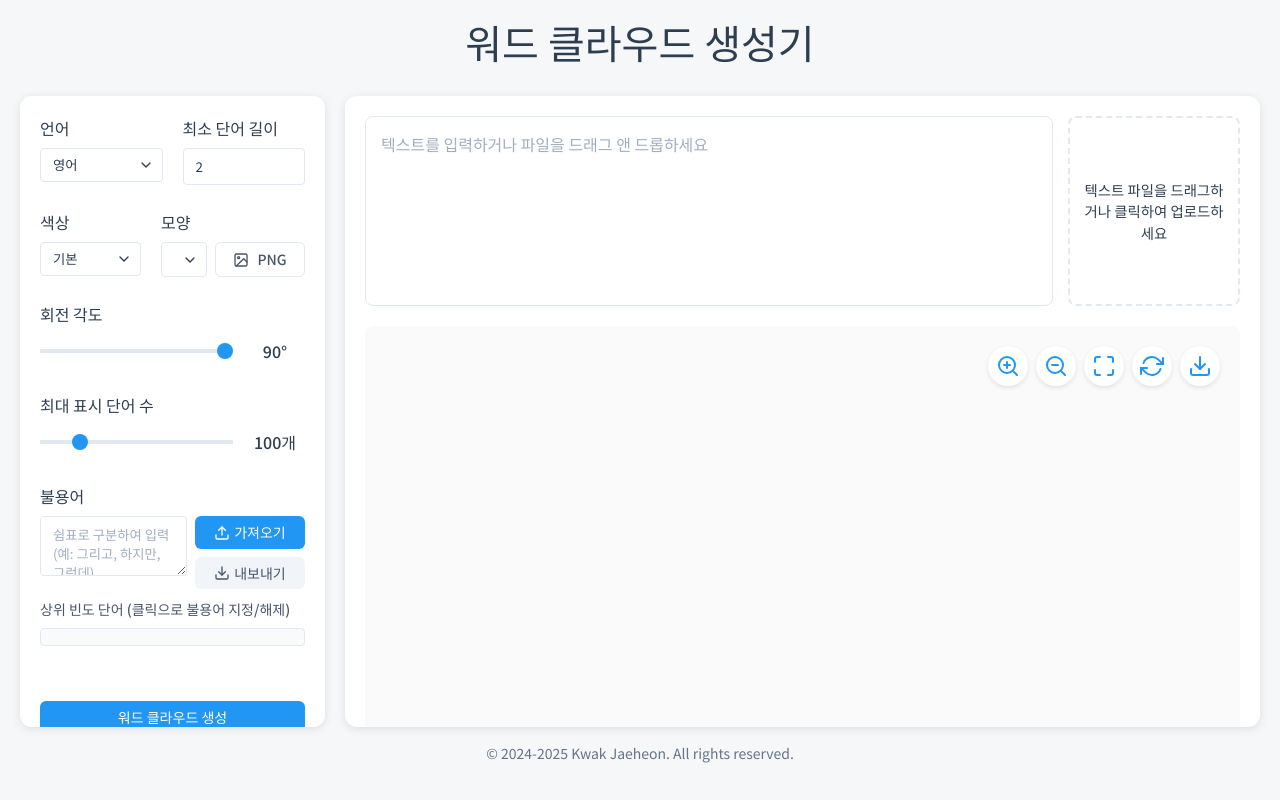
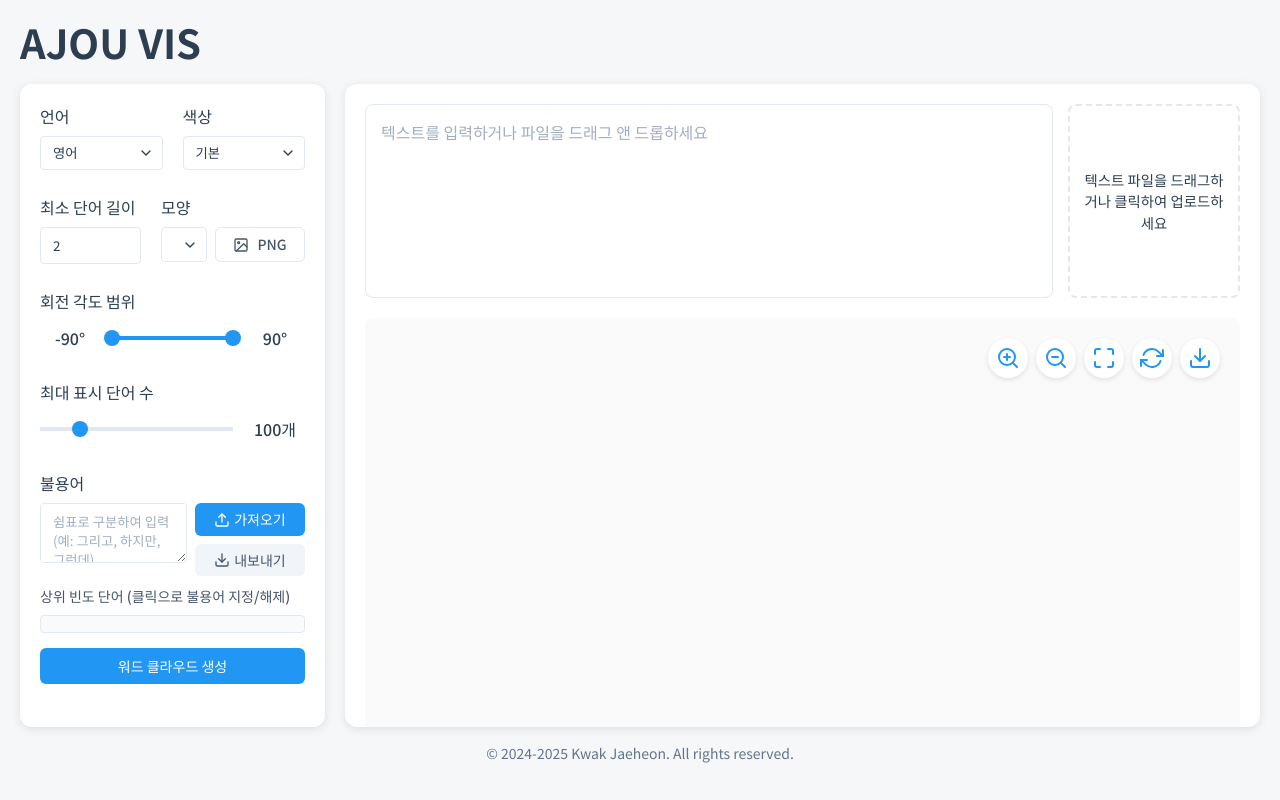
Before and after one commit to honeykwak/word-cloud-maker, a React (Vite) app: page / in a window 1280 px wide. Built offline with nearby package versions, Linux system fonts and the light colour scheme.

Commit message:
fixrotaing logic

```diff
--- a/src/App.tsx
+++ b/src/App.tsx
@@ -46,14 +46,14 @@ const Container = styled.div`
 `;
 
 const Title = styled.h1`
-  text-align: center;
+  text-align: left;
   color: #2c3e50;
-  margin-bottom: 2rem;
+  margin-bottom: 20px;
   font-size: 2.5rem;
 
   @media (max-width: 768px) {
     font-size: 2rem;
-    margin-bottom: 1.5rem;
+    margin-bottom: 15px;
   }
 `;
 
@@ -151,6 +151,7 @@ const App: React.FC = () => {
   const [isGenerating, setIsGenerating] = useState(false);
   const [options, setOptions] = useState<WordCloudOptions>({
     rotationEnabled: true,
+    minRotation: -90,
     maxRotation: 90,
     shape: 'square',
     colorTheme: 'default',
@@ -251,7 +252,7 @@ const App: React.FC = () => {
     <>
       <GlobalStyle />
       <Container>
-        <Title>워드 클라우드 생성기</Title>
+        <Title>AJOU VIS</Title>
         <Layout>
           <ControlPanelContainer>
             <ControlPanel
--- a/src/components/ControlPanel.tsx
+++ b/src/components/ControlPanel.tsx
@@ -4,6 +4,7 @@ import { WordCloudOptions } from '../types';
 import { FiDownload, FiUpload, FiCheck, FiX, FiImage } from 'react-icons/fi';
 import TopWordsSelector from './TopWordsSelector';
 import { createShapeFromPNG } from '../utils/shapeUtils';
+import RangeSlider from './RangeSlider';
 
 interface ControlPanelProps {
   options: WordCloudOptions;
@@ -27,12 +28,12 @@ const Container = styled.div`
   @media (max-width: 1024px) {
     margin-top: 0;
     display: grid;
-    grid-template-columns: repeat(4, 1fr);
+    grid-template-columns: repeat(2, 1fr);
     gap: 15px;
     overflow: auto;
 
-    & > *:nth-child(5),
-    & > *:nth-child(6) {
+    & > *:nth-child(3),
+    & > *:nth-child(4) {
       grid-column: span 2;
     }
   }
@@ -628,23 +629,6 @@ const ControlPanel: React.FC<ControlPanelProps> = ({
 
         <Section>
           <Title>
-            최소 단어 길이
-            <InputContainer>
-              <Input
-                type="number"
-                value={options.minWordLength}
-                onChange={(e) => handleChange('minWordLength', Number(e.target.value))}
-                min={1}
-                max={10}
-              />
-            </InputContainer>
-          </Title>
-        </Section>
-      </SectionRow>
-
-      <SectionRow>
-        <Section>
-          <Title>
             색상
             <InputContainer>
               <Select
@@ -655,6 +639,23 @@ const ControlPanel: React.FC<ControlPanelProps> = ({
                 <option value="warm">따뜻한 색상</option>
                 <option value="cool">차가운 색상</option>
               </Select>
+            </InputContainer>
+          </Title>
+        </Section>
+      </SectionRow>
+
+      <SectionRow>
+        <Section>
+          <Title>
+            최소 단어 길이
+            <InputContainer>
+              <Input
+                type="number"
+                value={options.minWordLength}
+                onChange={(e) => handleChange('minWordLength', Number(e.target.value))}
+                min={1}
+                max={10}
+              />
             </InputContainer>
           </Title>
         </Section>
@@ -734,36 +735,34 @@ const ControlPanel: React.FC<ControlPanelProps> = ({
 
       <Section>
         <Title>
-          회전 각도
+          회전 각도 범위
           <InputContainer>
-            <SliderContainer>
-              <Slider
-                className="stepped"
-                type="range"
+            <RangeSlider
               min={-90}
               max={90}
-                value={options.maxRotation}
               step={15}
-                onChange={(e) => {
-                  const value = Number(e.target.value);
-                  handleChange('rotationEnabled', value !== 0);
-                  handleChange('maxRotation', value);
+              minValue={options.minRotation}
+              maxValue={options.maxRotation}
+              onChange={(min, max) => {
+                // 두 핸들이 같은 값을 가지면 특정 각도로 고정, 아니면 범위 지정
+                const isHybrid = min === max;
+                handleChange('rotationEnabled', min !== 0 || max !== 0);
+
+                // 여기서 minRotation 값이 실제로 업데이트되는지 확인 필요
+                console.log('RangeSlider onChange - min:', min, 'max:', max);
+
+                // options 객체를 복사하여 직접 업데이트하는 방식으로 변경
+                const updatedOptions = {
+                  ...options,
+                  minRotation: min,
+                  maxRotation: max,
+                  rotationEnabled: min !== 0 || max !== 0
+                };
+
+                // 모든 변경사항을 한 번에 업데이트
+                onOptionsChange(updatedOptions);
               }}
             />
-              <datalist id="rotation-steps">
-                {ROTATION_STEPS.map(step => (
-                  <option key={step} value={step} />
-                ))}
-              </datalist>
-              <NumberInput
-                value={options.maxRotation}
-                onChange={(value) => {
-                  handleChange('rotationEnabled', value !== 0);
-                  handleChange('maxRotation', value);
-                }}
-                unit="°"
-              />
-            </SliderContainer>
           </InputContainer>
         </Title>
       </Section>
@@ -830,19 +829,25 @@ const ControlPanel: React.FC<ControlPanelProps> = ({
           excludedWords={options.excludedWords}
           onToggleWord={handleToggleWord}
         />
-      </ExcludedWordsSection>
 
-      <ButtonColumn style={{ width: '100%', marginTop: '20px' }}>
+        <div style={{ width: '100%', marginTop: '15px' }}>
           <IconButton
             onClick={onGenerateCloud}
             $primary
-          style={{ width: '100%' }}
+            style={{
+              width: '100%',
+              height: '36px',
+              flex: 'none'
+            }}
           >
             워드 클라우드 생성
           </IconButton>
-      </ButtonColumn>
+        </div>
+      </ExcludedWordsSection>
     </Container>
   );
 };
 
 export default ControlPanel;
+
+export { NumberInput };
--- /dev/null
+++ b/src/components/RangeSlider.tsx
@@ -0,0 +1,205 @@
+import React, { useState, useRef, useEffect } from "react";
+import styled from "styled-components";
+import { NumberInput } from "./ControlPanel";
+
+const SliderContainer = styled.div`
+  display: flex;
+  align-items: center;
+  gap: 12px;
+  width: 100%;
+`;
+
+const RangeTrack = styled.div`
+  position: relative;
+  flex: 1;
+  height: 4px;
+  background: #e2e8f0;
+  border-radius: 2px;
+`;
+
+const RangeProgress = styled.div<{ $left: number; $width: number }>`
+  position: absolute;
+  height: 100%;
+  background: #2196F3;
+  border-radius: 2px;
+  left: ${props => props.$left}%;
+  width: ${props => props.$width}%;
+`;
+
+const Thumb = styled.div<{ $position: number }>`
+  position: absolute;
+  width: 16px;
+  height: 16px;
+  background: #2196F3;
+  border-radius: 50%;
+  top: 50%;
+  left: ${props => props.$position}%;
+  transform: translate(-50%, -50%);
+  cursor: pointer;
+  transition: transform 0.2s;
+  z-index: 1;
+
+  &:hover {
+    transform: translate(-50%, -50%) scale(1.1);
+  }
+`;
+
+interface RangeSliderProps {
+  min: number;
+  max: number;
+  step: number;
+  minValue: number;
+  maxValue: number;
+  onChange: (min: number, max: number) => void;
+  unit?: string;
+}
+
+const RangeSlider: React.FC<RangeSliderProps> = ({
+  min,
+  max,
+  step,
+  minValue,
+  maxValue,
+  onChange,
+  unit = "°"
+}) => {
+  const [activeThumb, setActiveThumb] = useState<'min' | 'max' | null>(null);
+  const trackRef = useRef<HTMLDivElement>(null);
+
+  // 상태 변경 추적을 위한 로그
+  useEffect(() => {
+    console.log('Active thumb changed:', activeThumb);
+  }, [activeThumb]);
+
+  // minValue, maxValue 변경 추적
+  useEffect(() => {
+    console.log('Values changed - minValue:', minValue, 'maxValue:', maxValue);
+  }, [minValue, maxValue]);
+
+  // 퍼센트 위치 계산
+  const getPercent = (value: number) => {
+    return ((value - min) / (max - min)) * 100;
+  };
+
+  const minPercent = getPercent(minValue);
+  const maxPercent = getPercent(maxValue);
+
+  // 트랙 클릭 이벤트
+  const handleTrackClick = (e: React.MouseEvent) => {
+    if (!trackRef.current) return;
+
+    const rect = trackRef.current.getBoundingClientRect();
+    const percent = ((e.clientX - rect.left) / rect.width) * 100;
+    const value = min + ((max - min) * percent) / 100;
+    const roundedValue = Math.round(value / step) * step;
+
+    console.log('Track click - x:', e.clientX, 'percent:', percent, 'value:', roundedValue);
+
+    // 클릭 위치가 더 가까운 핸들을 이동
+    const isCloserToMin = Math.abs(minValue - roundedValue) < Math.abs(maxValue - roundedValue);
+    console.log('Closer to min:', isCloserToMin);
+
+    if (isCloserToMin) {
+      console.log('Moving min handle to:', roundedValue);
+      onChange(roundedValue, maxValue);
+    } else {
+      console.log('Moving max handle to:', roundedValue);
+      onChange(minValue, roundedValue);
+    }
+  };
+
+  // 마우스 이동 핸들러
+  useEffect(() => {
+    if (!activeThumb) return;
+
+    const handleMouseMove = (e: MouseEvent) => {
+      if (!trackRef.current) return;
+
+      const rect = trackRef.current.getBoundingClientRect();
+      const percent = ((e.clientX - rect.left) / rect.width) * 100;
+      let value = min + ((max - min) * percent) / 100;
+      value = Math.max(min, Math.min(max, value));
+      value = Math.round(value / step) * step;
+
+      console.log('Mouse move - activeThumb:', activeThumb, 'x:', e.clientX, 'percent:', percent, 'value:', value);
+
+      if (activeThumb === 'min') {
+        // 최소값은 최대값을 초과할 수 없음
+        const newMinValue = Math.min(value, maxValue);
+        console.log('Setting min value to:', newMinValue);
+        onChange(newMinValue, maxValue);
+      } else if (activeThumb === 'max') {
+        // 최대값은 최소값보다 작을 수 없음
+        const newMaxValue = Math.max(value, minValue);
+        console.log('Setting max value to:', newMaxValue);
+        onChange(minValue, newMaxValue);
+      }
+    };
+
+    const handleMouseUp = () => {
+      console.log('Mouse up - releasing thumb');
+      setActiveThumb(null);
+    };
+
+    console.log('Adding event listeners for activeThumb:', activeThumb);
+    document.addEventListener('mousemove', handleMouseMove);
+    document.addEventListener('mouseup', handleMouseUp);
+
+    return () => {
+      console.log('Removing event listeners');
+      document.removeEventListener('mousemove', handleMouseMove);
+      document.removeEventListener('mouseup', handleMouseUp);
+    };
+  }, [activeThumb, min, max, step, minValue, maxValue, onChange]);
+
+  return (
+    <SliderContainer>
+      <NumberInput
+        value={minValue}
+        onChange={(value) => {
+          console.log('Min input changed to:', value);
+          // 최소값은 최대값을 초과할 수 없음
+          const newMinValue = Math.min(value, maxValue);
+          onChange(newMinValue, maxValue);
+        }}
+        unit={unit}
+      />
+
+      <RangeTrack ref={trackRef} onClick={handleTrackClick}>
+        <RangeProgress
+          $left={minPercent}
+          $width={maxPercent - minPercent}
+        />
+        <Thumb
+          $position={minPercent}
+          onMouseDown={(e) => {
+            console.log('Min thumb mouse down');
+            e.stopPropagation(); // 이벤트 버블링 방지
+            setActiveThumb('min');
+          }}
+        />
+        <Thumb
+          $position={maxPercent}
+          onMouseDown={(e) => {
+            console.log('Max thumb mouse down');
+            e.stopPropagation(); // 이벤트 버블링 방지
+            setActiveThumb('max');
+          }}
+        />
+      </RangeTrack>
+
+      <NumberInput
+        value={maxValue}
+        onChange={(value) => {
+          console.log('Max input changed to:', value);
+          // 최대값은 최소값보다 작을 수 없음
+          const newMaxValue = Math.max(value, minValue);
+          onChange(minValue, newMaxValue);
+        }}
+        unit={unit}
+      />
+    </SliderContainer>
+  );
+};
+
+export default RangeSlider;
--- a/src/components/WordCloud.tsx
+++ b/src/components/WordCloud.tsx
@@ -243,7 +243,7 @@ const WordCloud: React.FC<WordCloudProps> = ({
       });
 
     // 0도이고 renderKey가 짝수일 때는 완전 수평, 홀수일 때는 수평/수직 조화
-    const useHybridMode = options.maxRotation === 0 && (renderKey % 2 === 1);
+    const useHybridMode = options.minRotation === options.maxRotation && (renderKey % 2 === 1);
 
     WordCloud2(canvas, {
       list,
@@ -254,12 +254,14 @@ const WordCloud: React.FC<WordCloudProps> = ({
         setPlacedWords(prev => [...prev, word]);
         return colors[Math.floor(fontSize % colors.length)];
       },
-      rotateRatio: useHybridMode ? 0.5 : (options.rotationEnabled ? 1 : 0),
-      rotationSteps: useHybridMode ? 2 : (options.rotationEnabled ? 32 : 1),
-      maxRotation: useHybridMode ? Math.PI / 2 :
-        (options.rotationEnabled ? options.maxRotation * (Math.PI / 180) : 0),
-      minRotation: useHybridMode ? 0 :
-        (options.rotationEnabled ? -options.maxRotation * (Math.PI / 180) : 0),
+      rotateRatio: options.minRotation === options.maxRotation ? 0.5 : (options.rotationEnabled ? 1 : 0),
+      rotationSteps: options.minRotation === options.maxRotation ? 2 : (options.rotationEnabled ? 32 : 1),
+      maxRotation: options.minRotation === options.maxRotation ?
+        options.maxRotation * (Math.PI / 180) :
+        options.maxRotation * (Math.PI / 180),
+      minRotation: options.minRotation === options.maxRotation ?
+        0 :
+        options.minRotation * (Math.PI / 180),
       shape: options.shape === 'custom' && options.customShape
         ? options.customShape
         : shapes[options.shape],
--- a/src/types/index.ts
+++ b/src/types/index.ts
@@ -4,6 +4,7 @@ export type ShapeFunction = (theta: number) => number;
 
 export interface WordCloudOptions {
   rotationEnabled: boolean;
+  minRotation: number;
   maxRotation: number;
   shape: 'square' | 'wide' | 'tall' | 'circular' | 'heart' | 'pentagon' | 'star' | 'custom';
   customShape?: ShapeFunction; // 커스텀 모양을 위한 함수
```
Also changed, not shown: src/components/NumberInput.tsx (added, +93 -0 lines). Lines whose indentation alone changed are shown as unchanged.
